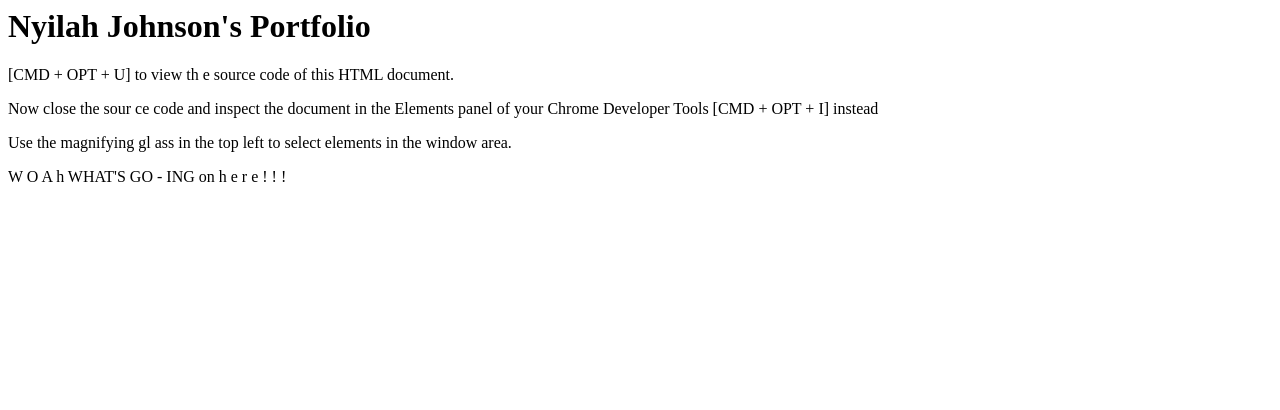
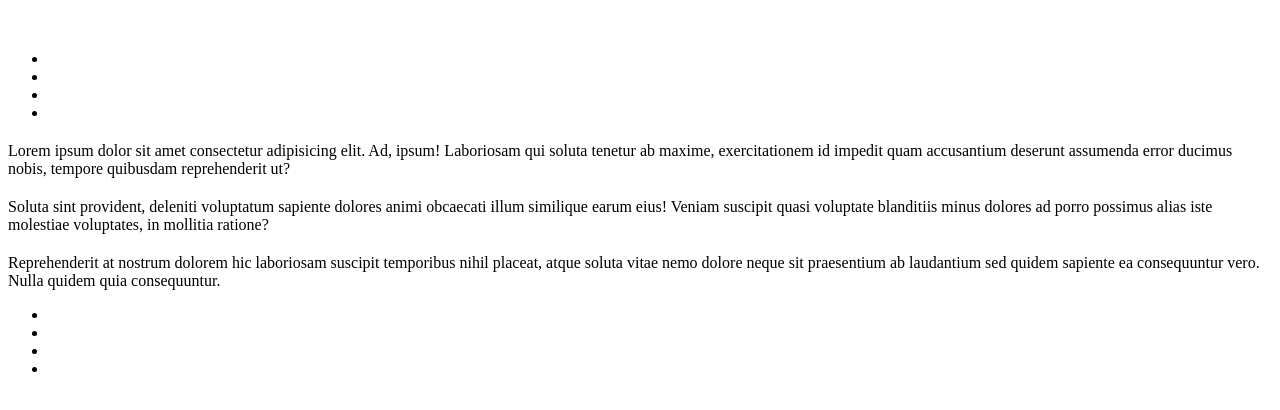
Before and after one commit to Nyilah/Nyilah-Johnson, a website: page index.html in a window 1280 px wide. Drawn offline with Linux system fonts and the light colour scheme.

Commit message:
add starter html structure

```diff
--- a/index.html
+++ b/index.html
@@ -1,31 +1,62 @@
-<html>
+<!DOCTYPE html>
+<html lang="en">
   <head>
     <meta charset="UTF-8" />
     <meta name="viewport" content="width=device-width, initial-scale=1.0" />
     <meta http-equiv="X-UA-Compatible" content="ie=edge" />
-    <title>Nyilah Johnson's Portfolio</title>
+    <title>Document</title>
   </head>
   <body>
-    <h1>Nyilah Johnson's Portfolio</h1>
-    <p>[CMD + OPT + U] to view th e source code of this HTML document.</p>
+    <header>
+      <figure><img src="" alt="" /></figure>
+    </header>
+    <nav>
+      <ul>
+        <li><a href=""></a></li>
+        <li><a href=""></a></li>
+        <li><a href=""></a></li>
+        <li><a href=""></a></li>
+      </ul>
+    </nav>
+    <main>
+      <section>
+        <h2></h2>
         <p>
-      Now close the sour ce code and inspect the document in the Elements panel
-      of your Chrome Developer Tools [CMD + OPT + I] instead
+          Lorem ipsum dolor sit amet consectetur adipisicing elit. Ad, ipsum!
+          Laboriosam qui soluta tenetur ab maxime, exercitationem id impedit
+          quam accusantium deserunt assumenda error ducimus nobis, tempore
+          quibusdam reprehenderit ut?
         </p>
+        <a href=""></a>
+      </section>
+      <section>
+        <h2></h2>
         <p>
-      Use the magnifying gl ass in the top left to select elements in the window
-      area.
+          Soluta sint provident, deleniti voluptatum sapiente dolores animi
+          obcaecati illum similique earum eius! Veniam suscipit quasi voluptate
+          blanditiis minus dolores ad porro possimus alias iste molestiae
+          voluptates, in mollitia ratione?
         </p>
+        <a href=""></a>
+      </section>
+      <section>
+        <h2></h2>
         <p>
-      W O A h WHAT'S GO - ING on h e r e ! ! !
+          Reprehenderit at nostrum dolorem hic laboriosam suscipit temporibus
+          nihil placeat, atque soluta vitae nemo dolore neque sit praesentium ab
+          laudantium sed quidem sapiente ea consequuntur vero. Nulla quidem quia
+          consequuntur.
         </p>
-    <!-- ALERT: THIS IS JUST A COMMENT -->
-
-    <!--
-
-      SECRET: Developers often use comments to annotate their code.
-
-              ...or complain about their bosses. They aren't rendered on the page.
-              So only people who view the source code get to see them. Fun! -->
+        <a href=""></a>
+      </section>
+      <footer>
+        <ul>
+          <li><a href=""></a></li>
+          <li><a href=""></a></li>
+          <li><a href=""></a></li>
+          <li><a href=""></a></li>
+        </ul>
+      </footer>
+    </main>
   </body>
 </html>
```
Lines whose indentation alone changed are shown as unchanged.
